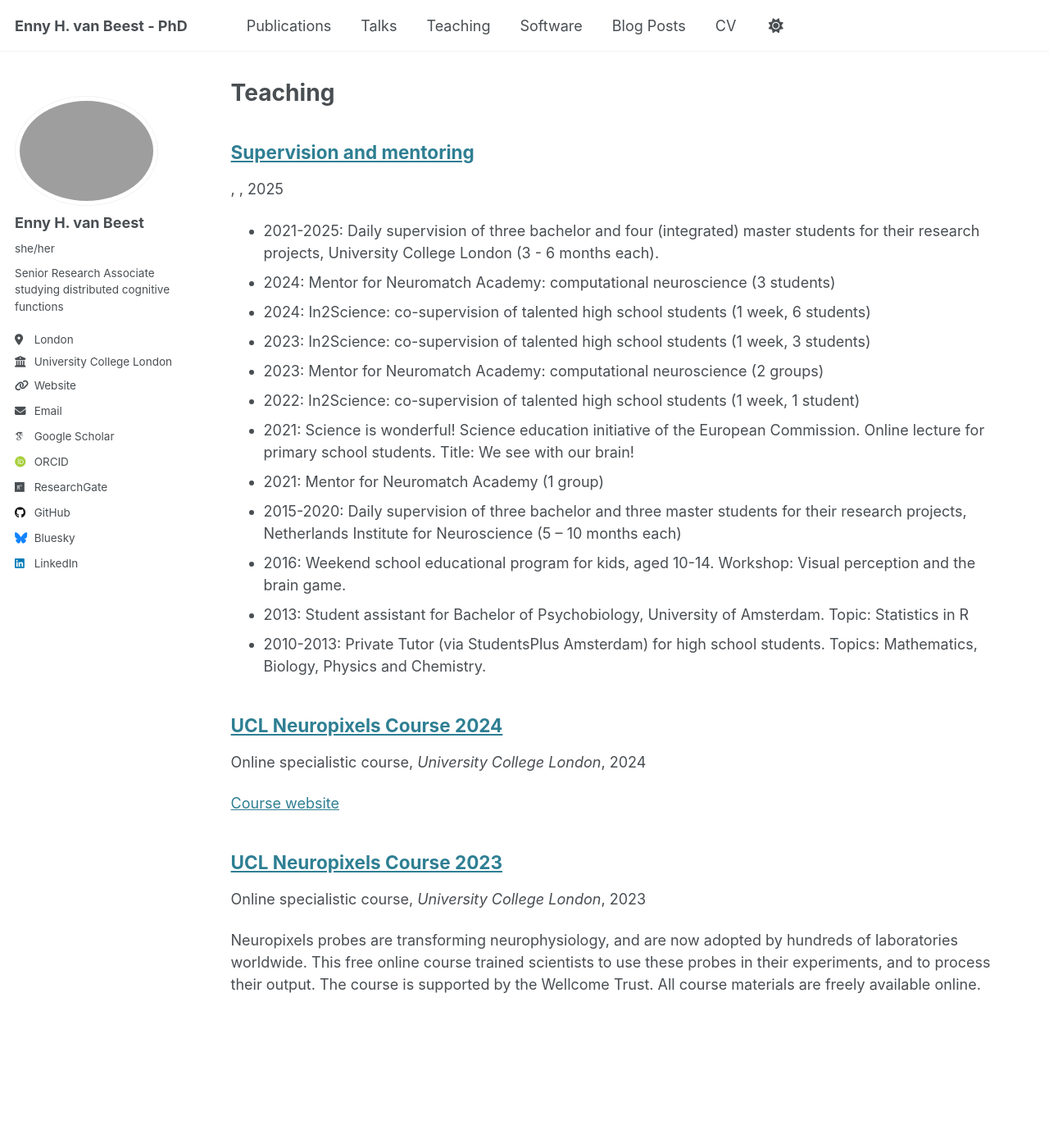
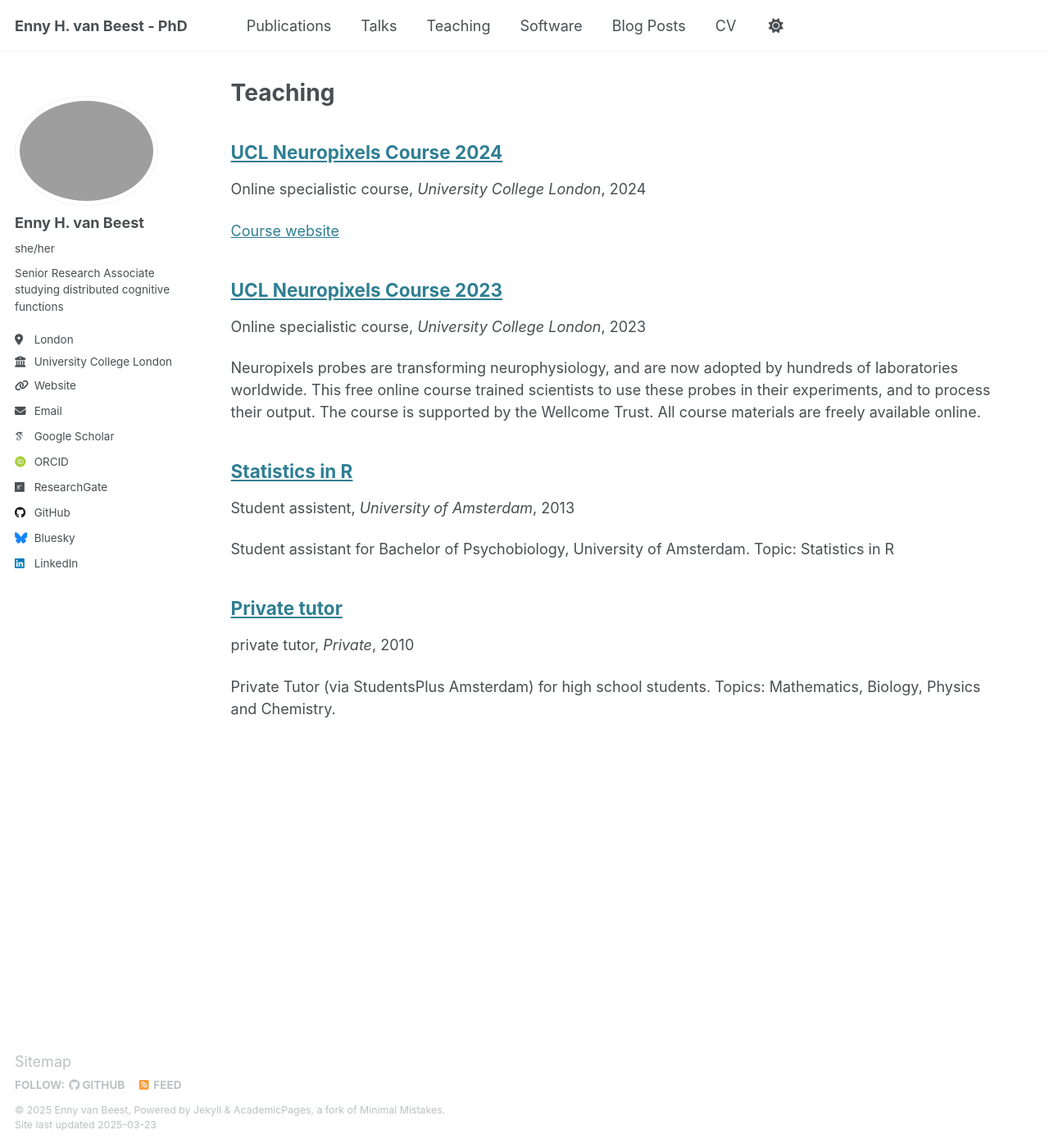
Before and after one commit to EnnyvanBeest/EnnyvanBeest.github.io, a Jekyll site: the page built from _pages/teaching.html, in a window 1280 px wide and 1400 px high. Shown: the whole window at 82% size. Built offline with Jekyll 4.4.1, drawn with Linux system fonts in a browser that asks for light colours; some web fonts are replaced.

```diff
--- /dev/null
+++ b/_teaching/2010-PrivateTutor-4.md
@@ -0,0 +1,12 @@
+---
+title: "Private tutor"
+collection: teaching
+type: "private tutor"
+permalink: /teaching/2010-PrivateTutor-4
+venue: "Private"
+date: 2010-09-01
+location: "Amsterdam, The Netherlands"
+---
+
+Private Tutor (via StudentsPlus Amsterdam) for high school students.
+Topics: Mathematics, Biology, Physics and Chemistry.
--- /dev/null
+++ b/_teaching/2014-StatisticsinR-3.md
@@ -0,0 +1,12 @@
+---
+title: "Statistics in R"
+collection: teaching
+type: "Student assistent"
+permalink: /teaching/2014-StatisticsinR-3
+venue: "University of Amsterdam"
+date: 2013-10-01
+location: "Amsterdam, The Netherlands"
+---
+
+Student assistant for Bachelor of Psychobiology, University of Amsterdam.
+Topic: Statistics in R
--- a/_teaching/Supervising-and-mentoring.md
+++ /dev/null
@@ -1,22 +0,0 @@
----
-title: "Supervision and mentoring"
-collection: teaching
-permalink: /teaching/Supervising-and-mentoring
----
-
-
-- 2021-2025: Daily supervision of three bachelor and four (integrated) master students for their research projects, University College London (3 - 6 months each).
-- 2024: Mentor for Neuromatch Academy: computational neuroscience (3 students)
-- 2024: In2Science: co-supervision of talented high school students (1 week, 6 students)
-- 2023: In2Science: co-supervision of talented high school students (1 week, 3 students)
-- 2023: Mentor for Neuromatch Academy: computational neuroscience (2 groups)
-- 2022: In2Science: co-supervision of talented high school students (1 week, 1 student)
-- 2021: Science is wonderful! Science education initiative of the European Commission. Online lecture for primary school students. Title: We see with our brain!
-- 2021: Mentor for Neuromatch Academy (1 group)
-- 2015-2020: Daily supervision of three bachelor and three master students for their research projects, Netherlands Institute for Neuroscience (5 – 10 months each)
-- 2016: Weekend school educational program for kids, aged 10-14.
-Workshop: Visual perception and the brain game.
-- 2013: Student assistant for Bachelor of Psychobiology, University of Amsterdam.
-Topic: Statistics in R
-- 2010-2013: Private Tutor (via StudentsPlus Amsterdam) for high school students.
-Topics: Mathematics, Biology, Physics and Chemistry.
```
Also changed, not shown: _pages/about.md (+0 -4 lines), _pages/cv.md (+9 -3 lines).
